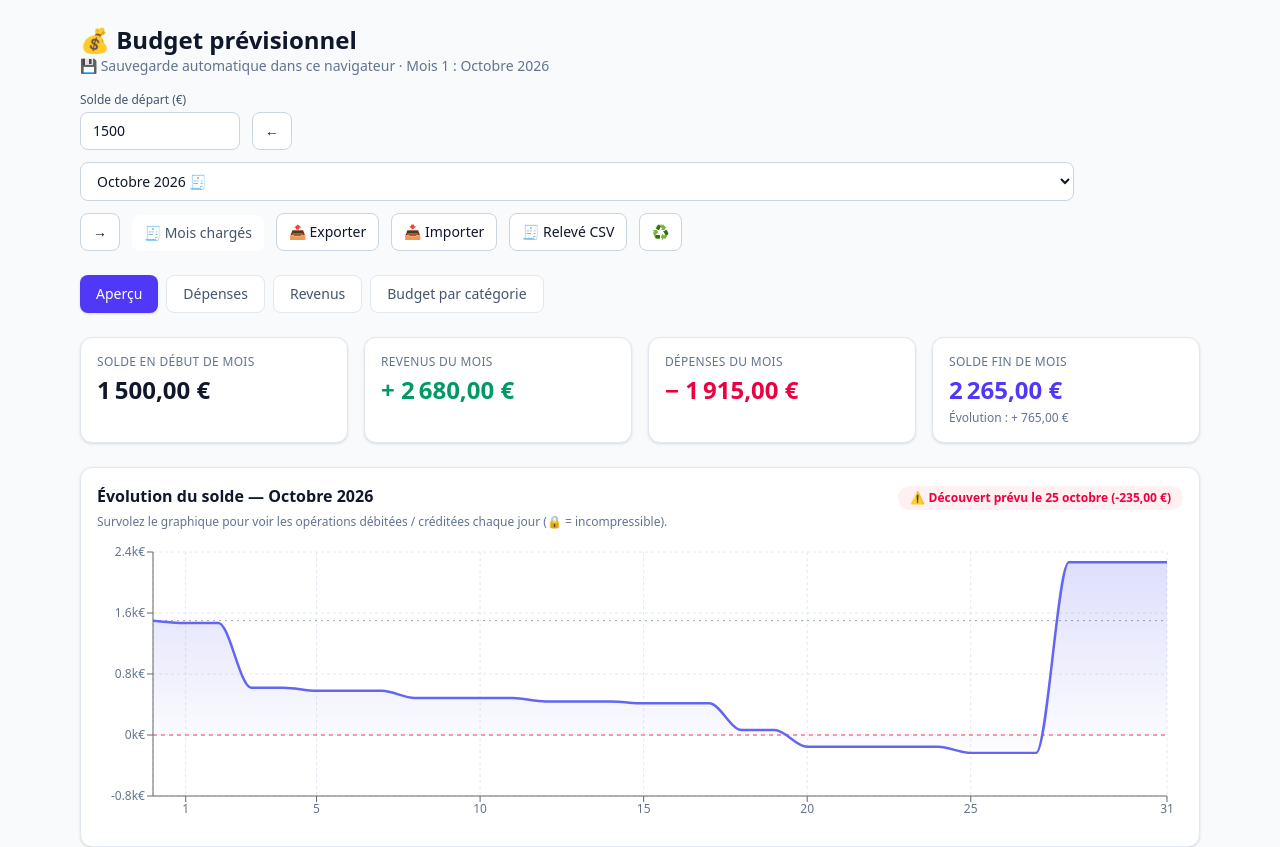
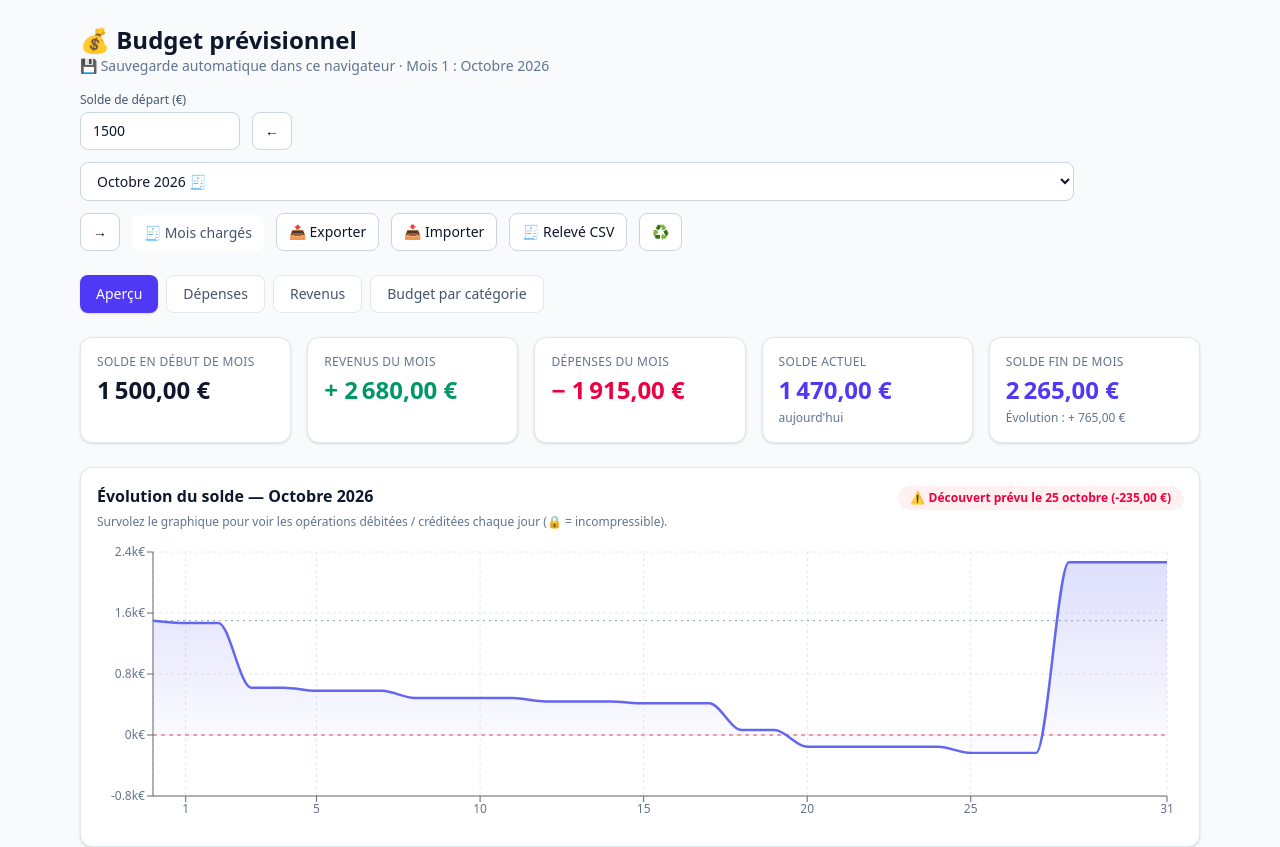
Before and after one commit to infoxpubs-eng/budget-perso, a React (Vite) app: page / in a window 1280 px wide. Shown: the top 847 px of the page. Built offline with nearby package versions, Linux system fonts and the light colour scheme.

Commit message:
feat: indicateur « Solde actuel » dans l'aperçu (v0.9.0)

```diff
--- a/package.json
+++ b/package.json
@@ -1,7 +1,7 @@
 {
   "name": "budget-perso",
   "private": true,
-  "version": "0.8.0",
+  "version": "0.9.0",
   "type": "module",
   "scripts": {
     "dev": "vite",
--- a/src/App.jsx
+++ b/src/App.jsx
@@ -254,6 +254,13 @@ export default function App() {
   // proposent que la fenêtre) ; 0 si le mois affiché est hors fenêtre.
   const simIdx = Math.max(0, sims.findIndex((s) => s.y === sim.y && s.m === sim.m));
 
+  // Solde « actuel » : solde du mois affiché à la date d'aujourd'hui
+  // (jour clampé au nombre de jours du mois ; projection pour un mois
+  // autre que le mois en cours).
+  const todayDay = Math.min(now.getDate(), sim.daily.length - 1);
+  const soldeActuel = sim.daily[todayDay].solde;
+  const isCurrentMonth = sim.y === now.getFullYear() && sim.m === now.getMonth();
+
   const setSolde = (n) => setState((s) => ({ ...s, soldeDepart: n }));
 
   const addExpense = (e) => setState((s) => ({ ...s, expenses: [...s.expenses, e] }));
@@ -474,10 +481,16 @@ export default function App() {
         {/* ------------------------------ APERÇU ------------------------------ */}
         {tab === "apercu" && (
           <div className="space-y-6">
-            <div className="grid grid-cols-2 gap-4 lg:grid-cols-4">
+            <div className="grid grid-cols-2 gap-4 lg:grid-cols-5">
               <Kpi label="Solde en début de mois" value={fmt(sim.start)} />
               <Kpi label="Revenus du mois" value={"+ " + fmt(sim.totalIn)} tone="good" />
               <Kpi label="Dépenses du mois" value={"− " + fmt(sim.totalOut)} tone="bad" />
+              <Kpi
+                label="Solde actuel"
+                value={fmt(soldeActuel)}
+                tone={soldeActuel >= 0 ? "accent" : "bad"}
+                hint={isCurrentMonth ? "aujourd'hui" : "au " + now.getDate() + " " + MONTHS[sim.m].toLowerCase()}
+              />
               <Kpi
                 label="Solde fin de mois"
                 value={fmt(sim.end)}
```
Also changed, not shown: 2 other files (tests, documents, lock files or other folders).
